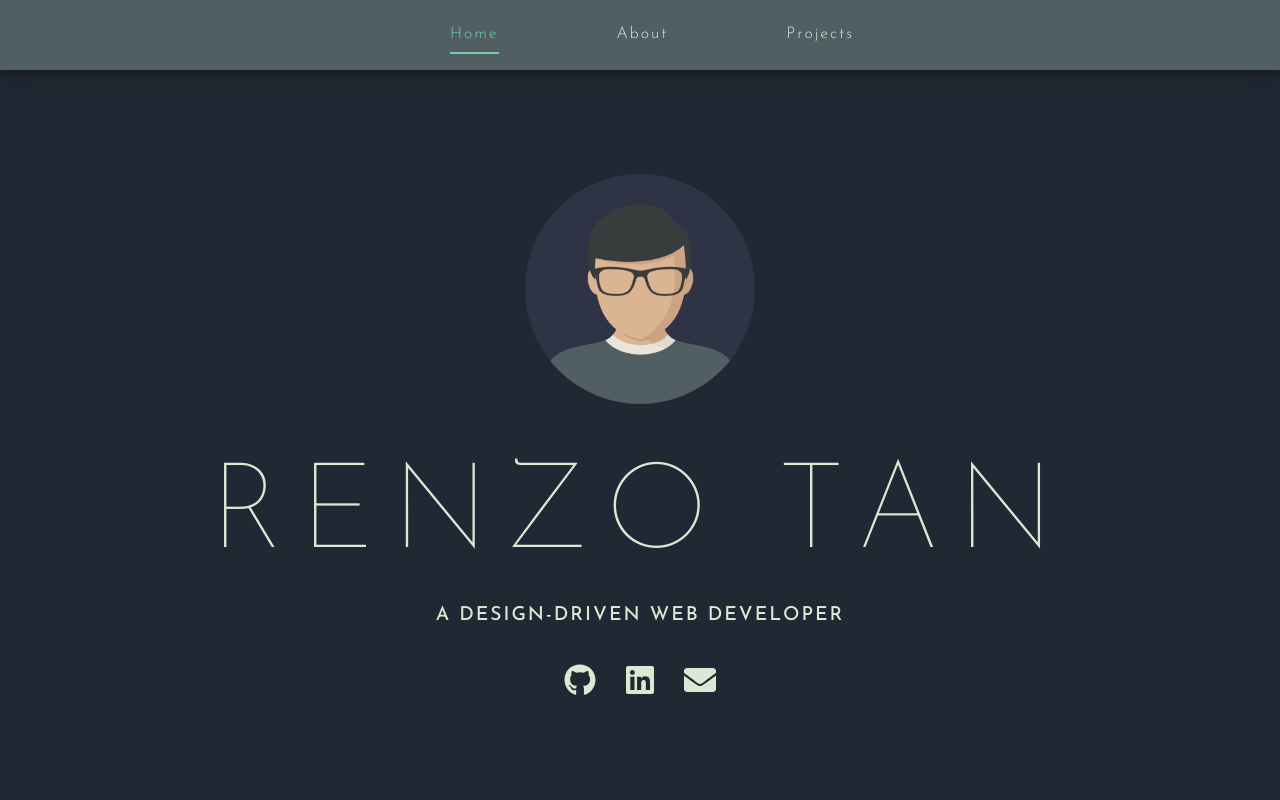
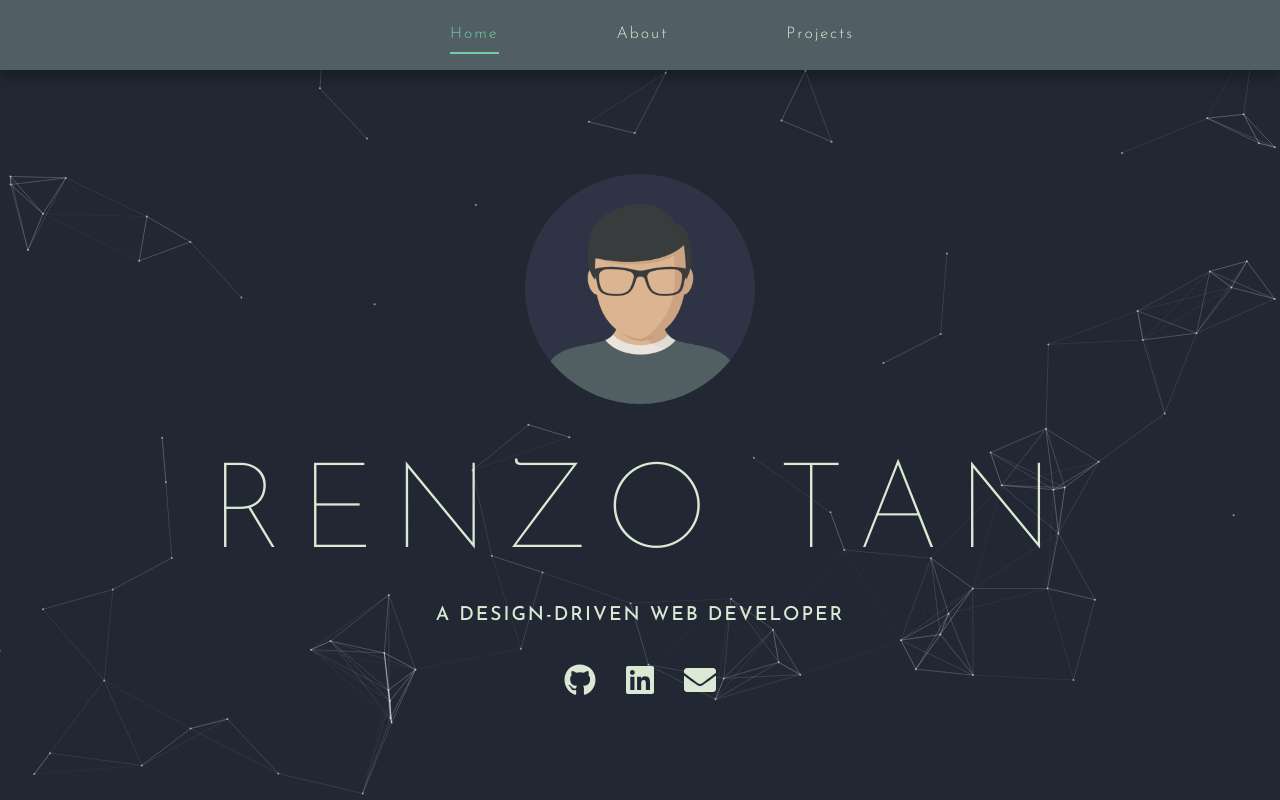
Before and after one commit to renzotimtan/Personal-Portfolio-2.0, a React (Create React App) app: page / in a window 1280 px wide. Built offline with nearby package versions, Linux system fonts and the light colour scheme.

Commit message:
Added back particles

```diff
--- a/package.json
+++ b/package.json
@@ -15,6 +15,7 @@
     "react-dom": "^17.0.1",
     "react-router-dom": "^5.2.0",
     "react-scripts": "4.0.1",
+    "react-tsparticles": "^1.43.1",
     "web-vitals": "^0.2.4"
   },
   "scripts": {
--- a/src/App.js
+++ b/src/App.js
@@ -3,6 +3,7 @@ import Home from "./pages/Home";
 import About from "./pages/About";
 import Projects from "./pages/Projects";
 import Nav from "./components/Nav";
+import Particle from "./components/Particle";
 
 //Router
 import { Route, Switch, useLocation } from "react-router-dom";
@@ -15,6 +16,9 @@ function App() {
     <div className="App">
       {/* Navgation */}
       <Nav />
+
+      {/* Background */}
+      <Particle />
 
       {/* Body */}
       <AnimatePresence exitBeforeEnter>
--- /dev/null
+++ b/src/components/Particle.js
@@ -0,0 +1,71 @@
+import Particles from "react-tsparticles";
+
+const Particle = () => {
+  return (
+    <Particles
+      style={{ position: "absolute", top: 0, left: 0, zIndex: -1 }}
+      params={{
+        fps_limit: 60,
+        particles: {
+          color: { value: "#ffffff" },
+          line_linked: {
+            color: "#ffffff",
+            distance: 120,
+            enable: true,
+            opacity: 0.1,
+            width: 1,
+          },
+          move: {
+            attract: { enable: false, rotateX: 600, rotateY: 1200 },
+            bounce: false,
+            direction: "none",
+            enable: true,
+            out_mode: "out",
+            random: false,
+            speed: 0.3,
+            straight: false,
+          },
+          number: { density: { enable: true, value_area: 800 }, value: 80 },
+          opacity: {
+            anim: { enable: false, opacity_min: 0.1, speed: 1, sync: false },
+            random: false,
+            value: 0.3,
+          },
+          shape: {
+            character: {
+              fill: false,
+              font: "Verdana",
+              style: "",
+              value: "*",
+              weight: "400",
+            },
+            image: {
+              height: 100,
+              replace_color: true,
+              src: "images/github.svg",
+              width: 100,
+            },
+            polygon: { nb_sides: 5 },
+            stroke: { color: "#000000", width: 0 },
+            type: "circle",
+          },
+          size: {
+            anim: { enable: false, size_min: 0.1, speed: 40, sync: false },
+            random: true,
+            value: 1,
+          },
+        },
+        polygon: {
+          draw: { enable: false, lineColor: "#ffffff", lineWidth: 0.5 },
+          move: { radius: 10 },
+          scale: 1,
+          type: "none",
+          url: "",
+        },
+        retina_detect: true,
+      }}
+    />
+  );
+};
+
+export default Particle;
```
Also changed, not shown: 2 other files (tests, documents, lock files or other folders).
